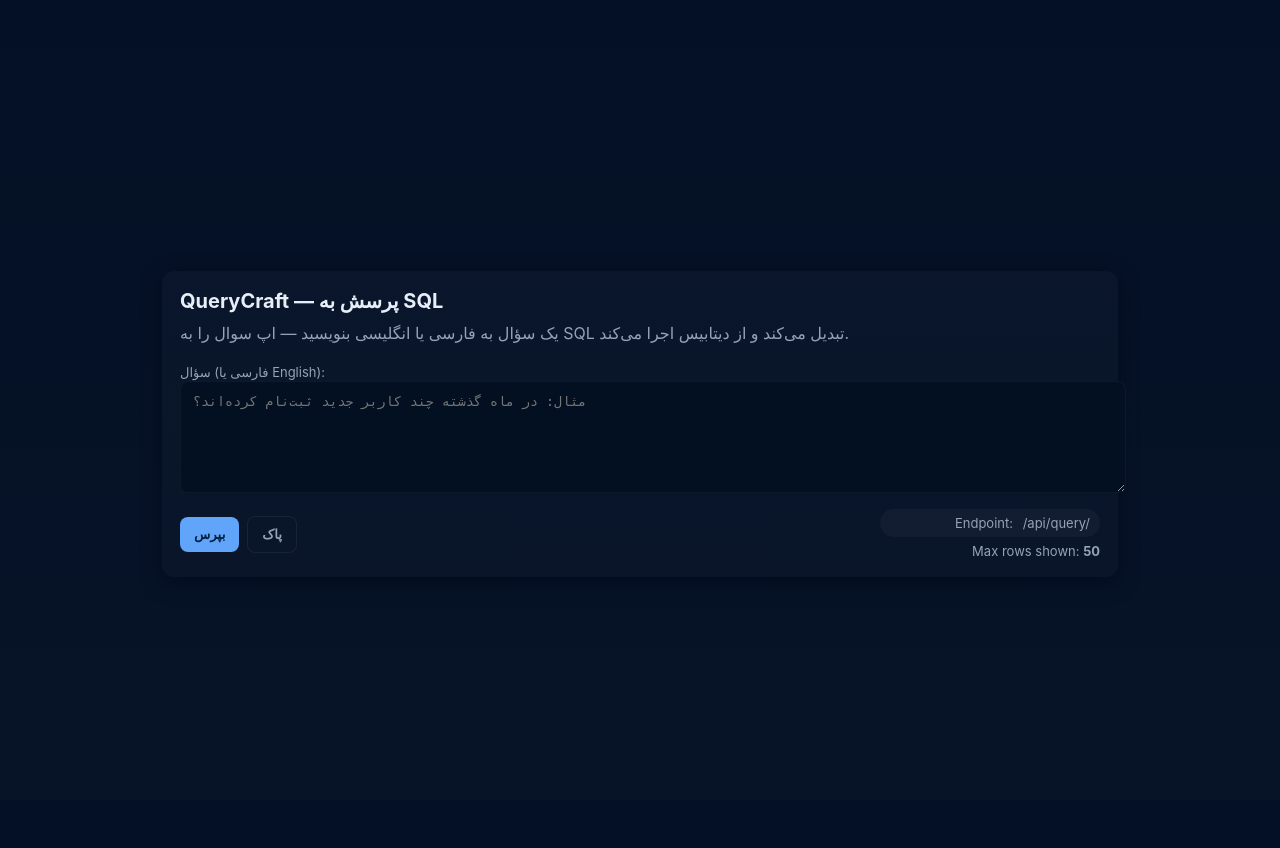
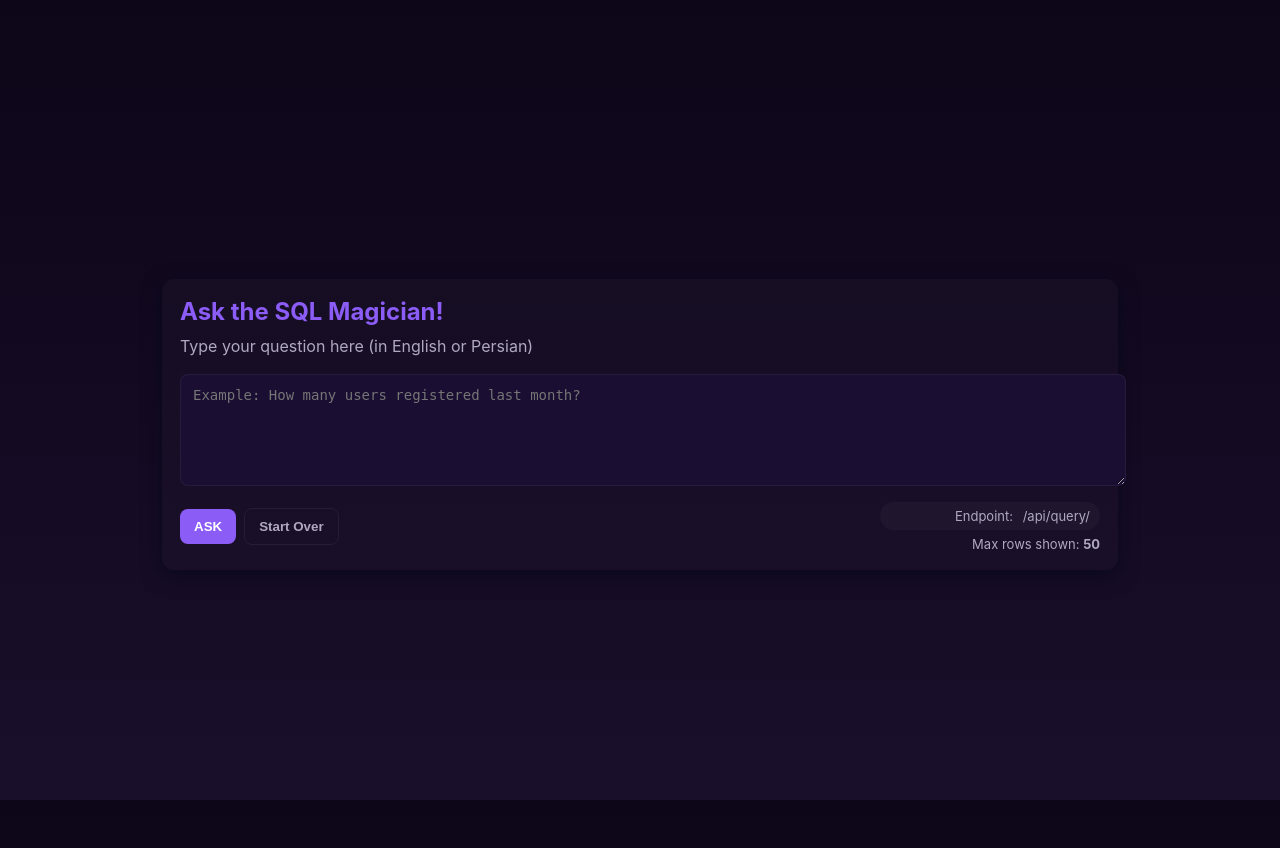
Before and after one commit to KianaLia/Query-Craft, a Django app: page / in a window 1280 px wide. Run offline with Django 4.2, Linux system fonts and the light colour scheme.

Commit message:
redesigned front end

```diff
--- a/web/templates/index.html
+++ b/web/templates/index.html
@@ -1,49 +1,165 @@
 <!doctype html>
-<html lang="fa">
+<html lang="en">
 <head>
   <meta charset="utf-8" />
   <meta name="viewport" content="width=device-width,initial-scale=1" />
-  <title>QueryCraft — پرسش به SQL</title>
+  <title>Ask Your SQL Question</title>
   <style>
-    :root{--bg:#0f1724;--card:#0b1220;--muted:#94a3b8;--accent:#60a5fa;--success:#34d399;--danger:#f87171}
-    html,body{height:100%;margin:0;font-family:Inter,system-ui,-apple-system,Segoe UI,Roboto,"Helvetica Neue",Arial}
-    body{background:linear-gradient(180deg,#041025 0%, #071428 100%);color:#e6eef8;display:flex;align-items:center;justify-content:center;padding:24px}
-    .card{width:100%;max-width:920px;background:linear-gradient(180deg, rgba(255,255,255,0.02), rgba(255,255,255,0.01));border-radius:12px;padding:18px;box-shadow:0 6px 20px rgba(2,6,23,0.6)}
-    h1{margin:0 0 10px 0;font-size:20px}
-    p.lead{margin:0 0 18px 0;color:var(--muted)}
-    textarea{width:100%;min-height:86px;background:#021022;border:1px solid rgba(255,255,255,0.04);color:inherit;padding:12px;border-radius:8px;resize:vertical}
-    .row{display:flex;gap:12px;margin-top:12px}
-    .col{flex:1}
-    button{background:var(--accent);border:none;color:#022042;padding:10px 14px;border-radius:8px;cursor:pointer;font-weight:600}
-    button.secondary{background:transparent;border:1px solid rgba(255,255,255,0.06);color:var(--muted);font-weight:600}
-    .meta{margin-top:14px;display:flex;gap:10px;align-items:center;flex-wrap:wrap}
-    .chip{background:rgba(255,255,255,0.03);padding:6px 10px;border-radius:999px;color:var(--muted);font-size:13px}
-    .output{margin-top:18px;background:rgba(0,0,0,0.25);padding:12px;border-radius:8px;border:1px solid rgba(255,255,255,0.02)}
-    pre.sql{white-space:pre-wrap;background:#021022;padding:10px;border-radius:6px;border:1px solid rgba(255,255,255,0.03);color:#cfe9ff;overflow:auto}
-    table{width:100%;border-collapse:collapse;margin-top:8px}
-    th,td{padding:8px 10px;border-bottom:1px dashed rgba(255,255,255,0.03);text-align:left;font-size:14px}
-    .muted{color:var(--muted)}
-    .spinner{border:4px solid rgba(255,255,255,0.06);border-left-color:var(--accent);width:22px;height:22px;border-radius:50%;animation:spin 1s linear infinite;display:inline-block}
-    @keyframes spin{to{transform:rotate(360deg)}}
-    .error{color:var(--danger);font-weight:600}
-    .success{color:var(--success);font-weight:600}
-    .controls{display:flex;gap:8px;align-items:center}
-    .small{font-size:13px;color:var(--muted)}
-    .copy-btn{background:transparent;border:1px solid rgba(255,255,255,0.06);padding:6px 8px;border-radius:6px;color:var(--muted);cursor:pointer}
+    :root {
+      --bg: #1a0f2b;
+      --card: #2a1a3f;
+      --muted: #b0a8c2;
+      --accent: #8b5cf6;
+      --success: #34d399;
+      --danger: #f87171;
+    }
+    html, body {
+      height: 100%;
+      margin: 0;
+      font-family: Inter, system-ui, -apple-system, "Segoe UI", Roboto, "Helvetica Neue", Arial;
+    }
+    body {
+      background: linear-gradient(180deg, #0d0518 0%, #1a0f2b 100%);
+      color: #e6eef8;
+      display: flex;
+      align-items: center;
+      justify-content: center;
+      padding: 24px;
+    }
+    .card {
+      width: 100%;
+      max-width: 920px;
+      background: linear-gradient(180deg, rgba(255,255,255,0.02), rgba(255,255,255,0.01));
+      border-radius: 12px;
+      padding: 18px;
+      box-shadow: 0 6px 20px rgba(2,6,23,0.6);
+    }
+    h1 {
+      margin: 0 0 10px 0;
+      font-size: 24px;
+      color: var(--accent);
+    }
+    p.lead {
+      margin: 0 0 18px 0;
+      color: var(--muted);
+      font-size: 16px;
+    }
+    textarea {
+      width: 100%;
+      min-height: 86px;
+      background: #1b0e33;
+      border: 1px solid rgba(255,255,255,0.05);
+      color: inherit;
+      padding: 12px;
+      border-radius: 8px;
+      resize: vertical;
+      font-size: 14px;
+    }
+    .row {
+      display: flex;
+      gap: 12px;
+      margin-top: 12px;
+    }
+    .col {
+      flex: 1;
+    }
+    button {
+      background: var(--accent);
+      border: none;
+      color: #fff;
+      padding: 10px 14px;
+      border-radius: 8px;
+      cursor: pointer;
+      font-weight: 600;
+      transition: background 0.3s;
+    }
+    button:hover { background: #7c3aed; }
+    button.secondary {
+      background: transparent;
+      border: 1px solid rgba(255,255,255,0.06);
+      color: var(--muted);
+      font-weight: 600;
+    }
+    .meta {
+      margin-top: 14px;
+      display: flex;
+      gap: 10px;
+      align-items: center;
+      flex-wrap: wrap;
+    }
+    .chip {
+      background: rgba(255,255,255,0.03);
+      padding: 6px 10px;
+      border-radius: 999px;
+      color: var(--muted);
+      font-size: 13px;
+    }
+    .output {
+      margin-top: 18px;
+      background: rgba(0,0,0,0.25);
+      padding: 12px;
+      border-radius: 8px;
+      border: 1px solid rgba(255,255,255,0.02);
+    }
+    pre.sql {
+      white-space: pre-wrap;
+      background: #1b0e33;
+      padding: 10px;
+      border-radius: 6px;
+      border: 1px solid rgba(255,255,255,0.03);
+      color: #cfe9ff;
+      overflow: auto;
+    }
+    table {
+      width: 100%;
+      border-collapse: collapse;
+      margin-top: 8px;
+    }
+    th, td {
+      padding: 8px 10px;
+      border-bottom: 1px dashed rgba(255,255,255,0.03);
+      text-align: left;
+      font-size: 14px;
+    }
+    .muted {
+      color: var(--muted);
+    }
+    .spinner {
+      border: 4px solid rgba(255,255,255,0.06);
+      border-left-color: var(--accent);
+      width: 22px;
+      height: 22px;
+      border-radius: 50%;
+      animation: spin 1s linear infinite;
+      display: inline-block;
+    }
+    @keyframes spin { to { transform: rotate(360deg); } }
+    .error { color: var(--danger); font-weight: 600; }
+    .success { color: var(--success); font-weight: 600; }
+    .controls { display: flex; gap: 8px; align-items: center; }
+    .small { font-size: 13px; color: var(--muted); }
+    .copy-btn {
+      background: transparent;
+      border: 1px solid rgba(255,255,255,0.06);
+      padding: 6px 8px;
+      border-radius: 6px;
+      color: var(--muted);
+      cursor: pointer;
+    }
   </style>
 </head>
 <body>
   <div class="card" role="main">
-    <h1>QueryCraft — پرسش به SQL</h1>
-    <p class="lead">یک سؤال به فارسی یا انگلیسی بنویسید — اپ سوال را به SQL تبدیل می‌کند و از دیتابیس اجرا می‌کند.</p>
+    <h1>Ask the SQL Magician!</h1>
+    <p class="lead">Type your question here (in English or Persian)</p>
 
-    <label for="question" class="small muted">سؤال (فارسی یا English):</label>
-    <textarea id="question" placeholder="مثال: در ماه گذشته چند کاربر جدید ثبت‌نام کرده‌اند؟"></textarea>
+    <label for="question" class="small muted"></label>
+    <textarea id="question" placeholder="Example: How many users registered last month?"></textarea>
 
     <div class="row">
       <div class="col controls">
-        <button id="askBtn">بپرس</button>
-        <button id="clearBtn" class="secondary">پاک</button>
+        <button id="askBtn">ASK</button>
+        <button id="clearBtn" class="secondary">Start Over</button>
         <div id="status" style="margin-left:8px"></div>
       </div>
 
@@ -56,24 +172,23 @@
     <div class="output" id="output" hidden>
       <div style="display:flex;justify-content:space-between;align-items:center">
         <div>
-          <div class="small muted">SQL تولیدشده:</div>
+          <div class="small muted">Generated SQL Query:</div>
           <pre class="sql" id="sqlText"></pre>
         </div>
         <div style="text-align:right">
-          <button class="copy-btn" id="copySql">کپی SQL</button>
+          <button class="copy-btn" id="copySql">COPY SQL</button>
           <div style="height:6px"></div>
           <div id="verdict" class="small muted"></div>
         </div>
       </div>
 
       <div id="resultsArea" style="margin-top:12px">
-        <div class="small muted">نتایج:</div>
+        <div class="small muted">Results:</div>
         <div id="resultsTable" style="margin-top:8px"></div>
       </div>
 
       <div id="errorArea" style="margin-top:10px"></div>
     </div>
-
   </div>
 
 <script>
@@ -89,12 +204,11 @@
   const copySql = document.getElementById('copySql');
   const verdict = document.getElementById('verdict');
   const endpointPath = document.getElementById('endpoint').innerText.trim();
-
-  const API_BASE = window.location.origin; // اگر از همان دامنه سرو شود
-  const API_URL = API_BASE + endpointPath; // مثال: http://localhost:8000/api/query/
+  const API_BASE = window.location.origin;
+  const API_URL = API_BASE + endpointPath;
 
   function setBusy(on=true){
-    status.innerHTML = on ? '<span class="spinner" aria-hidden="true"></span> در حال پردازش...' : '';
+    status.innerHTML = on ? '<span class="spinner" aria-hidden="true"></span> Processing...' : '';
     askBtn.disabled = on;
   }
 
@@ -113,9 +227,9 @@
 
   function renderResults(rows){
     resultsTable.innerHTML = '';
-    if(!rows) { resultsTable.innerHTML = '<div class="muted">نتیجه‌ای وجود ندارد.</div>'; return; }
+    if(!rows) { resultsTable.innerHTML = '<div class="muted">No results found.</div>'; return; }
     if(!Array.isArray(rows)) { resultsTable.innerHTML = '<pre>'+JSON.stringify(rows, null, 2)+'</pre>'; return; }
-    if(rows.length === 0) { resultsTable.innerHTML = '<div class="muted">ردیفی یافت نشد.</div>'; return; }
+    if(rows.length === 0) { resultsTable.innerHTML = '<div class="muted">No rows returned.</div>'; return; }
 
     const maxRows = 50;
     const cols = Object.keys(rows[0]);
@@ -143,14 +257,14 @@
       const more = document.createElement('div');
       more.className = 'small muted';
       more.style.marginTop = '6px';
-      more.textContent = `${rows.length - maxRows} ردیف دیگر مخفی است (حداکثر نمایش ${maxRows}).`;
+      more.textContent = `${rows.length - maxRows} rows hidden (max display: ${maxRows}).`;
       resultsTable.appendChild(more);
     }
   }
 
   askBtn.addEventListener('click', async ()=>{
     const question = qEl.value.trim();
-    if(!question){ alert('لطفاً ابتدا یک سؤال وارد کنید.'); return; }
+    if(!question){ alert('Please enter a question first.'); return; }
     clearOutput();
     setBusy(true);
 
@@ -163,34 +277,30 @@
 
       if(!resp.ok){
         const txt = await resp.text();
-        showError('خطا از سرور: ' + resp.status + ' — ' + txt);
+        showError('Server error: ' + resp.status + ' — ' + txt);
         setBusy(false);
         return;
       }
 
       const data = await resp.json();
       output.hidden = false;
+      sqlText.textContent = data.sql || data.response || 'No SQL generated';
 
-      // نمایش SQL
-      sqlText.textContent = data.sql || data.response || 'بدون SQL تولیدشده';
-
-      // verdict / validation
       if(typeof data.valid !== 'undefined'){
-        if(data.valid) { verdict.textContent = 'ولیدیشن: OK'; verdict.className = 'success'; }
-        else { verdict.textContent = 'ولیدیشن: خطا'; verdict.className = 'error'; }
+        if(data.valid) { verdict.textContent = 'Validation: OK'; verdict.className = 'success'; }
+        else { verdict.textContent = 'Validation: Error'; verdict.className = 'error'; }
       }
 
-      // نتایج
       if(data.result){
         renderResults(data.result);
       } else if(data.error){
         showError(data.error);
       } else {
-        resultsTable.innerHTML = '<div class="muted">نتیجه‌ای برنگشته.</div>';
+        resultsTable.innerHTML = '<div class="muted">No results returned.</div>';
       }
 
     } catch (err) {
-      showError('در برقراری ارتباط مشکلی پیش آمد: ' + err.message);
+      showError('Communication error: ' + err.message);
     } finally {
       setBusy(false);
     }
@@ -204,7 +314,7 @@
   copySql.addEventListener('click', ()=>{
     const text = sqlText.textContent;
     if(!text) return;
-    navigator.clipboard?.writeText(text).then(()=>{ alert('SQL کپی شد'); }).catch(()=>{ alert('کپی ناموفق'); })
+    navigator.clipboard?.writeText(text).then(()=>{ alert('SQL copied'); }).catch(()=>{ alert('Copy failed'); });
   });
 
 })();
```
